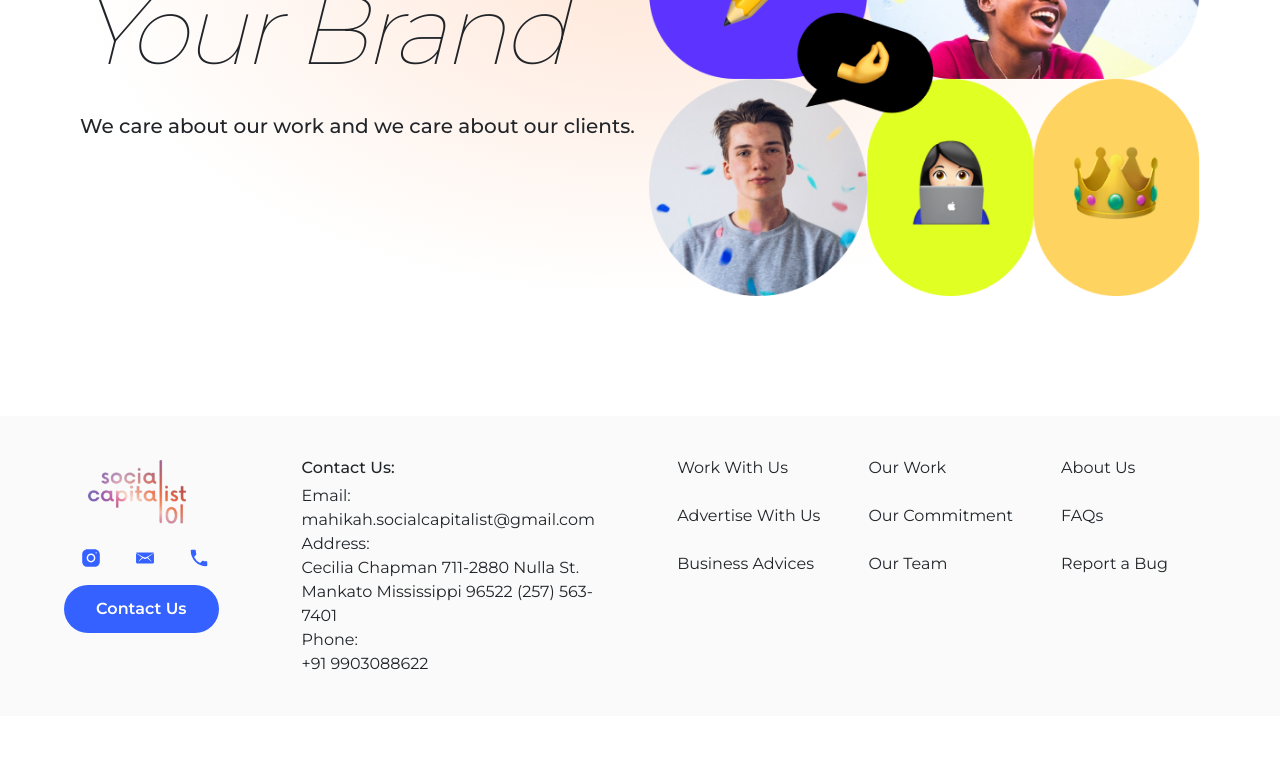
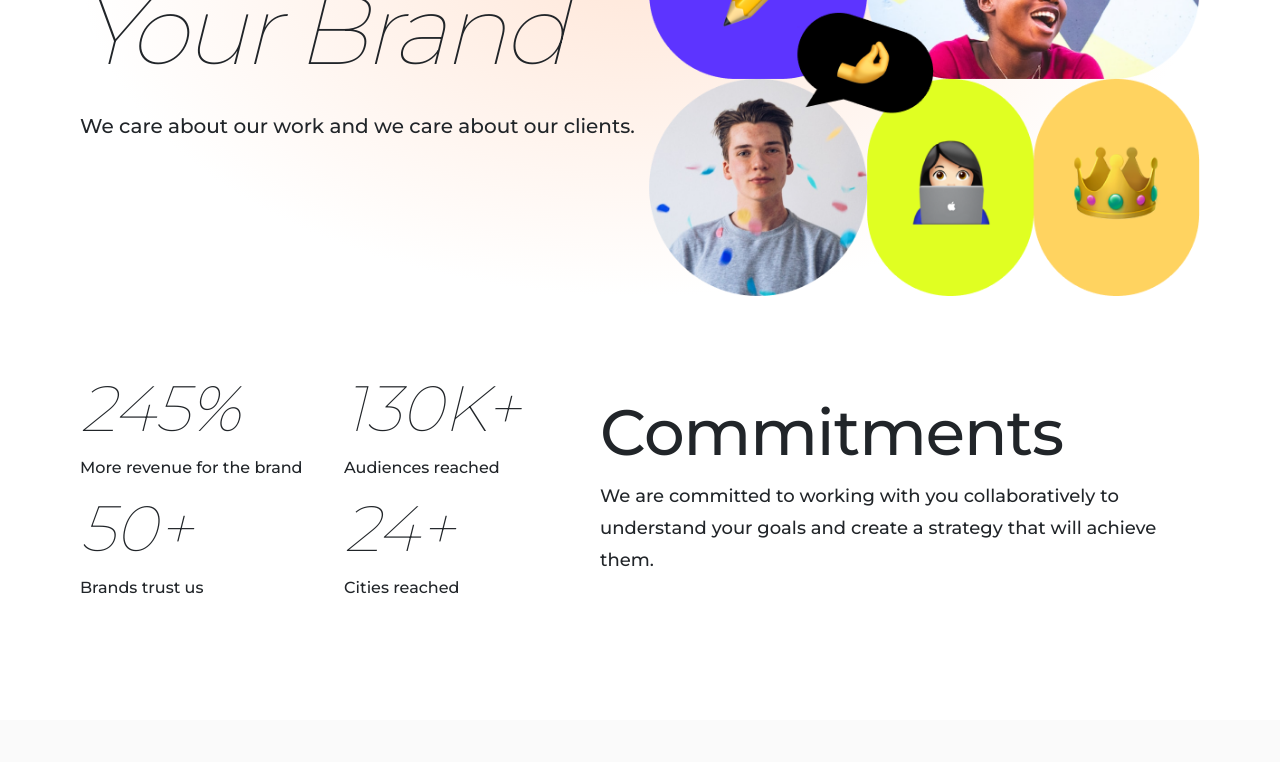
Before and after one commit to Krish-Bajaj/social-capitalist, a React (Create React App) app: page / in a window 1280 px wide. Shown: the part 489-1251 px from the top of the page. Before the commit the page ends 1205 px from the top, so only its background shows below. Built offline with nearby package versions, Linux system fonts and the light colour scheme.

Commit message:
feat: commitments section

```diff
--- /dev/null
+++ b/src/components/MLP/Commitments.js
@@ -0,0 +1,99 @@
+import styled from 'styled-components'
+
+import { commitmentsData } from '../../data'
+
+import image from '../../assets/hero.png'
+
+const Commitments = () => {
+	return (
+		<Container>
+			<SubContainer1>
+				{commitmentsData.map(el => (
+					<SubContainer2>
+						<Value>{el.value}</Value>
+						<Metric>{el.metric}</Metric>
+					</SubContainer2>
+				))}
+			</SubContainer1>
+			<SubContainer3>
+				<Title>Commitments</Title>
+				<SubTitle>
+					We are committed to working with you collaboratively to understand your goals and create a
+					strategy that will achieve them.
+				</SubTitle>
+			</SubContainer3>
+		</Container>
+	)
+}
+
+export default Commitments
+
+const Container = styled.div`
+	display: flex;
+	align-items: center;
+	justify-content: space-between;
+	margin-top: 4rem;
+	@media (max-width: 768px) {
+		flex-direction: column;
+	}
+`
+const SubContainer1 = styled.div`
+    display: flex;
+    flex-wrap: wrap;
+    width: 45%;
+    justify-content: space-between;
+    flex-direction: row;
+    @media (max-width: 768px) {
+		width: 80%;
+	}
+`
+const SubContainer2 = styled.div`
+    width: 240px;
+    @media (max-width: 768px) {
+		width: 100px
+	}
+`
+const SubContainer3 = styled.div`
+    width: 600px;
+    @media (max-width: 768px) {
+		width: 100%;
+	}
+`
+
+const Value = styled.p`
+	font-size: 64px;
+	font-style: italic;
+	font-weight: 100;
+	text-transform: capitalize;
+    @media (max-width: 768px) {
+        font-size: 32px;
+	}
+`
+const Metric = styled.p`
+	font-size: 16px;
+	font-weight: 500;
+	line-height: 24px;
+    @media (max-width: 768px) {
+        font-size: 10px;
+        line-height: 165%;
+	}
+`
+const Title = styled.p`
+	font-size: 64px;
+	font-weight: 500;
+	letter-spacing: -1px;
+	text-transform: capitalize;
+    @media (max-width: 768px) {
+        margin-top: 1rem;
+        font-size: 32px;
+	}
+`
+const SubTitle = styled.p`
+	font-size: 18px;
+	font-weight: 500;
+	line-height: 32px;
+    @media (max-width: 768px) {
+        font-size: 12px;
+        line-height: 165%;
+	}
+`
--- a/src/components/MLP/Hero.js
+++ b/src/components/MLP/Hero.js
@@ -45,7 +45,7 @@ const StyledSubText = styled.p`
 	font-weight: 500;
 	margin-top: 2rem;
     @media (max-width: 768px) {
-		margin-top: 0.5rem;
+		margin: 1.25rem 0;
 	}
 `
 
--- a/src/data.js
+++ b/src/data.js
@@ -9,3 +9,22 @@ export const companyDetails = () => {
 
 export const companyZohoBooking =
 	'https://socialcapitalist.zohobookings.in/portal-embed#/customer/socialcapitalist'
+
+export const commitmentsData = [
+	{
+		metric: 'More revenue for the brand',
+		value: '245%',
+	},
+	{
+		metric: 'Audiences reached',
+		value: '130K+',
+	},
+	{
+		metric: 'Brands trust us',
+		value: '50+',
+	},
+	{
+		metric: 'Cities reached',
+		value: '24+',
+	},
+]
--- a/src/pages/MLP.js
+++ b/src/pages/MLP.js
@@ -1,9 +1,11 @@
 import Hero from '../components/MLP/Hero'
+import Commitments from '../components/MLP/Commitments'
 
 const MLP = () => {
     return (
         <>
             <Hero />
+            <Commitments />
         </>
     )
 }
```
Also changed, not shown: src/components/template.js (+10 -6 lines).
